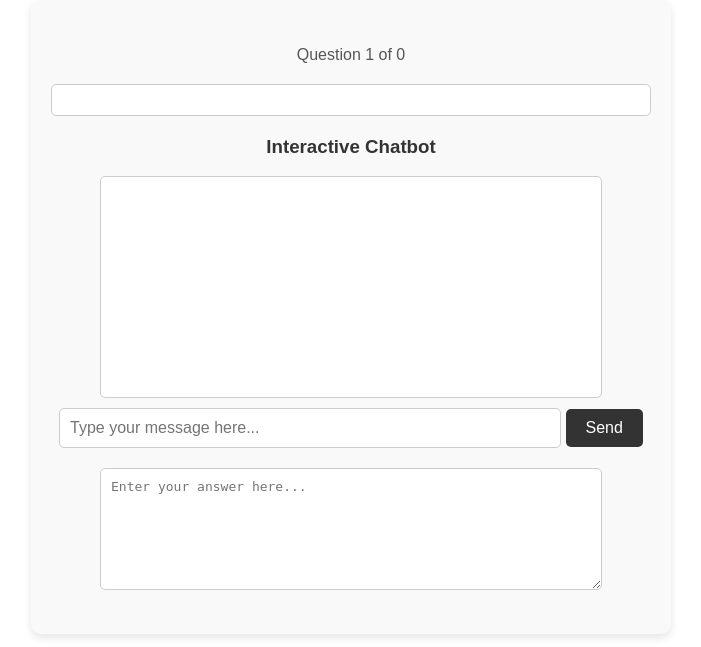
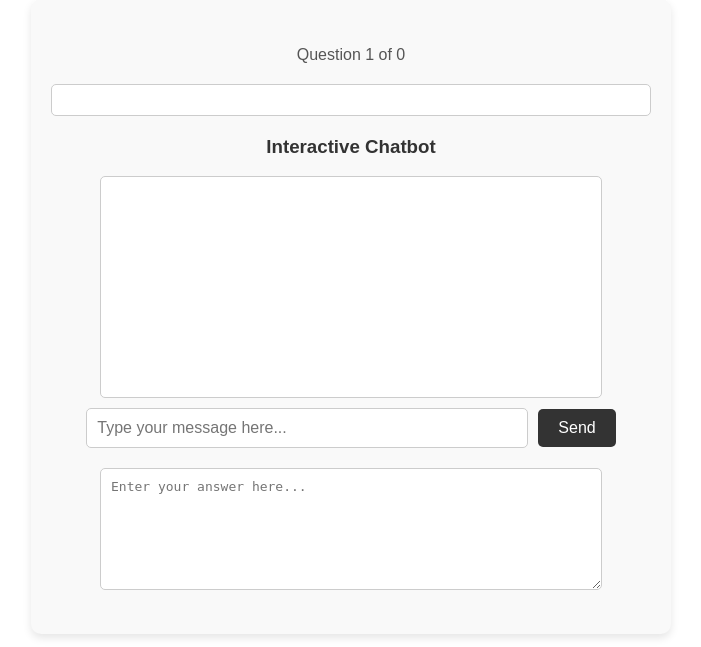
Before and after one commit to m7md-arwani/pythongpt, a Flask app: template project/templates/take_exam.html in a window 1280 px wide. Shown: the part 99-746 px from the top of the page, without its empty margins (289-990 px from the left). Run offline with Flask 3, Linux system fonts and the light colour scheme; the template is opened without the code that fills it, so the values that code supplies are empty.

Commit message:
Enhancing chatbot visuals

```diff
--- a/project/templates/take_exam.html
+++ b/project/templates/take_exam.html
@@ -17,8 +17,10 @@
         <div id="chatbox" class="chatbox">
             <!-- Chat messages will appear here -->
         </div>
-        <input type="text" id="chat-input" placeholder="Type your message here..." class="chat-input">
-        <button id="send-message" class="chat-button">Send</button>
+        <div class="chat-input-container">
+            <input type="text" id="chat-input" placeholder="Type your message here..." class="chat-input">
+            <button id="send-message" class="chat-button">Send</button>
+        </div>
     </div>
 
     <div class="answer-container">
@@ -82,15 +84,22 @@
         overflow-y: auto;
         background-color: white;
         border-radius: 5px;
+        margin-bottom: 10px;
+    }
+
+    .chat-input-container {
+        display: flex;
+        justify-content: center;
+        align-items: center;
     }
 
     .chat-input {
-        width: 80%;
-        margin-top: 10px;
+        width: 70%;
         padding: 10px;
         border: 1px solid #ccc;
         border-radius: 5px;
         font-size: 1em;
+        margin-right: 10px;
     }
 
     .chat-button {
@@ -102,7 +111,6 @@
         border-radius: 5px;
         cursor: pointer;
         transition: background-color 0.3s ease;
-        margin-top: 10px;
     }
 
     .chat-button:hover {
@@ -201,6 +209,9 @@ document.addEventListener('DOMContentLoaded', function() {
         const chatbox = document.getElementById('chatbox');
         const userMessage = document.createElement('div');
         userMessage.textContent = 'You: ' + message;
+        userMessage.style.color = '#4CAF50';
+        userMessage.style.marginBottom = '10px';
+        userMessage.style.textAlign = 'left';
         chatbox.appendChild(userMessage);
 
         fetch('/api/chat', {
@@ -214,6 +225,9 @@ document.addEventListener('DOMContentLoaded', function() {
         .then(data => {
             const botMessage = document.createElement('div');
             botMessage.textContent = 'Bot: ' + data.message.content;
+            botMessage.style.color = '#333';
+            botMessage.style.marginBottom = '10px';
+            botMessage.style.textAlign = 'left';
             chatbox.appendChild(botMessage);
             chatbox.scrollTop = chatbox.scrollHeight;
         })
@@ -222,9 +236,7 @@ document.addEventListener('DOMContentLoaded', function() {
         });
     }
 
-
-
-document.getElementById('send-message').addEventListener('click', function() {
+    document.getElementById('send-message').addEventListener('click', function() {
         const chatInput = document.getElementById('chat-input');
         const message = chatInput.value;
         if (message.trim() !== '') {
```
Also changed, not shown: instance/database.db (added).
